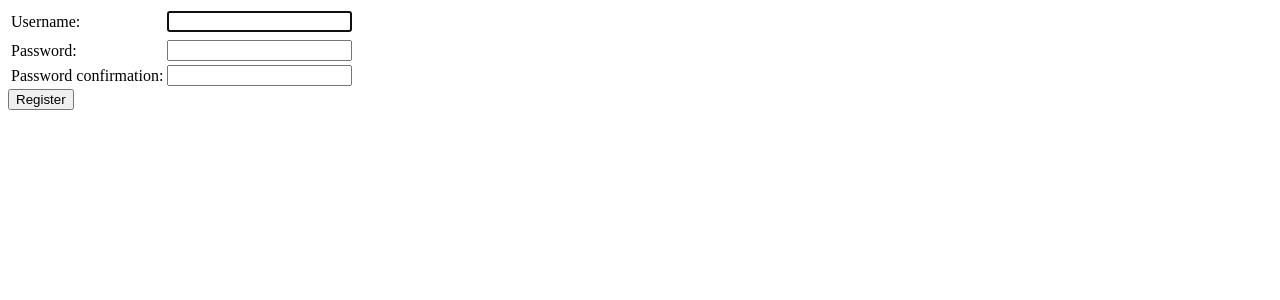
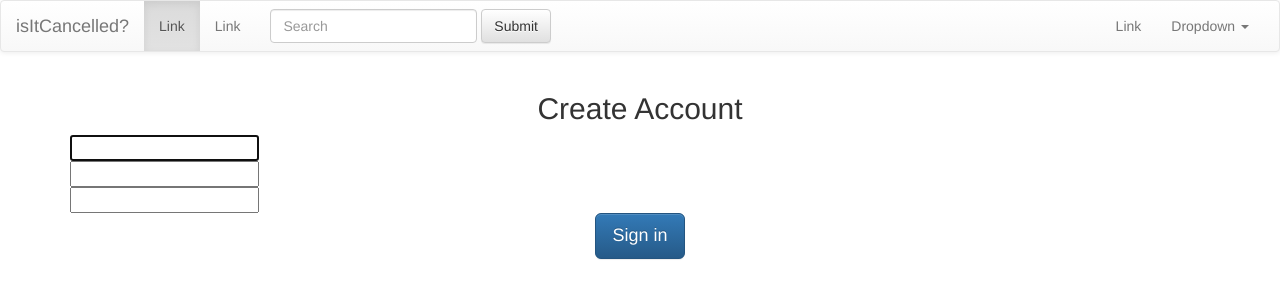
Before and after one commit to DrkSephy/lehman-hackathon, a Django app: page /register/ in a window 1280 px wide. Shown: the top 300 px of the page. Run offline with Django 3.2, Linux system fonts and the light colour scheme; some libraries are stand-ins or nearby versions.

Commit message:
register bootstrap

```diff
--- a/app/hack/templates/base.html
+++ b/app/hack/templates/base.html
@@ -1,14 +1,4 @@
-<!DOCTYPE html>
-  <html lang="en">
-    <head>
-      <title> APP NAME</title>
-    </head>
-    <link rel="stylesheet" href="{{STATIC_URL}}/bootstrap/css/bootstrap.min.css">
-    <link rel="stylesheet" href="{{STATIC_URL}}/bootstrap/css/bootstrap-theme.min.css">
-    <script type="text/javascript" src="{{STATIC_URL}}bootstrap/js/bootstrap.min.js"></script>
 
-
-    <body>
       <nav class="navbar navbar-default" role="navigation">
   <div class="container-fluid">
     <!-- Brand and toggle get grouped for better mobile display -->
@@ -19,7 +9,7 @@
         <span class="icon-bar"></span>
         <span class="icon-bar"></span>
       </button>
-      <a class="navbar-brand" href="#">Brand</a>
+      <a class="navbar-brand" href="#">isItCancelled?</a>
     </div>
 
     <!-- Collect the nav links, forms, and other content for toggling -->
@@ -27,18 +17,7 @@
       <ul class="nav navbar-nav">
         <li class="active"><a href="#">Link <span class="sr-only">(current)</span></a></li>
         <li><a href="#">Link</a></li>
-        <li class="dropdown">
-          <a href="#" class="dropdown-toggle" data-toggle="dropdown" role="button" aria-expanded="false">Dropdown <span class="caret"></span></a>
-          <ul class="dropdown-menu" role="menu">
-            <li><a href="#">Action</a></li>
-            <li><a href="#">Another action</a></li>
-            <li><a href="#">Something else here</a></li>
-            <li class="divider"></li>
-            <li><a href="#">Separated link</a></li>
-            <li class="divider"></li>
-            <li><a href="#">One more separated link</a></li>
-          </ul>
-        </li>
+
       </ul>
       <form class="navbar-form navbar-left" role="search">
         <div class="form-group">
@@ -62,7 +41,3 @@
     </div><!-- /.navbar-collapse -->
   </div><!-- /.container-fluid -->
 </nav>
-
-
-
-    </body>
--- a/app/hack/templates/register.html
+++ b/app/hack/templates/register.html
@@ -1,17 +1,28 @@
+
 <!DOCTYPE html>
 <html lang="en">
 <head>
 	<title> Sign Up </title>
+    <link rel="stylesheet" href="{{STATIC_URL}}/bootstrap/css/bootstrap.min.css">
+    <link rel="stylesheet" href="{{STATIC_URL}}/css/register.css">
+    <link rel="stylesheet" href="{{STATIC_URL}}/bootstrap/css/bootstrap-theme.min.css">
+    <script type="text/javascript" src="{{STATIC_URL}}bootstrap/js/bootstrap.min.js"></script>
 </head>
 
 <body>
 
-	<form method="post" action="{% url 'hack.views.login' %}">
+	{% include 'base.html' %}
+
+    <div class='container text-center'>
+	<form class="form-signin" method="post" action="{% url 'hack.views.login' %}" role="form">
     {% csrf_token %}
+    {% load bootstrap %}
+    <h2 class="form-signin-heading">Create Account</h2>
+
     <table>
     <tr>
-    <td>{{ form.username.label_tag }}</td>
-    <td>{{ form.username }}</td>
+
+        <td>{{ form.username | bootstrap_horizontal}}</td>
     </tr>
     <tr>
         <td>{{ form.username.email_tag }}</td>
@@ -19,21 +30,22 @@
     </tr>
 
     <tr>
-    <td>{{ form.password1.label_tag }}</td>
-    <td>{{ form.password1 }}</td>
+
+        <td>{{ form.password1 | bootstrap}}</td>
     </tr>
     <tr>
-    <td>{{ form.password2.label_tag }}</td>
-    <td>{{ form.password2 }}</td>
+
+        <td>{{ form.password2 | bootstrap }}</td>
     </tr>
     </table>
     {{msg}}
 
-<input type="submit" value="Register" />
+    <button class="btn btn-lg btn-primary" type="submit">Sign in</button>
     <input type="hidden" name="next" value="{{ next }}" />
     </form>
 
-
+    </div>
+    </div>
 
 </body>
 
```
Lines whose indentation alone changed are shown as unchanged.
